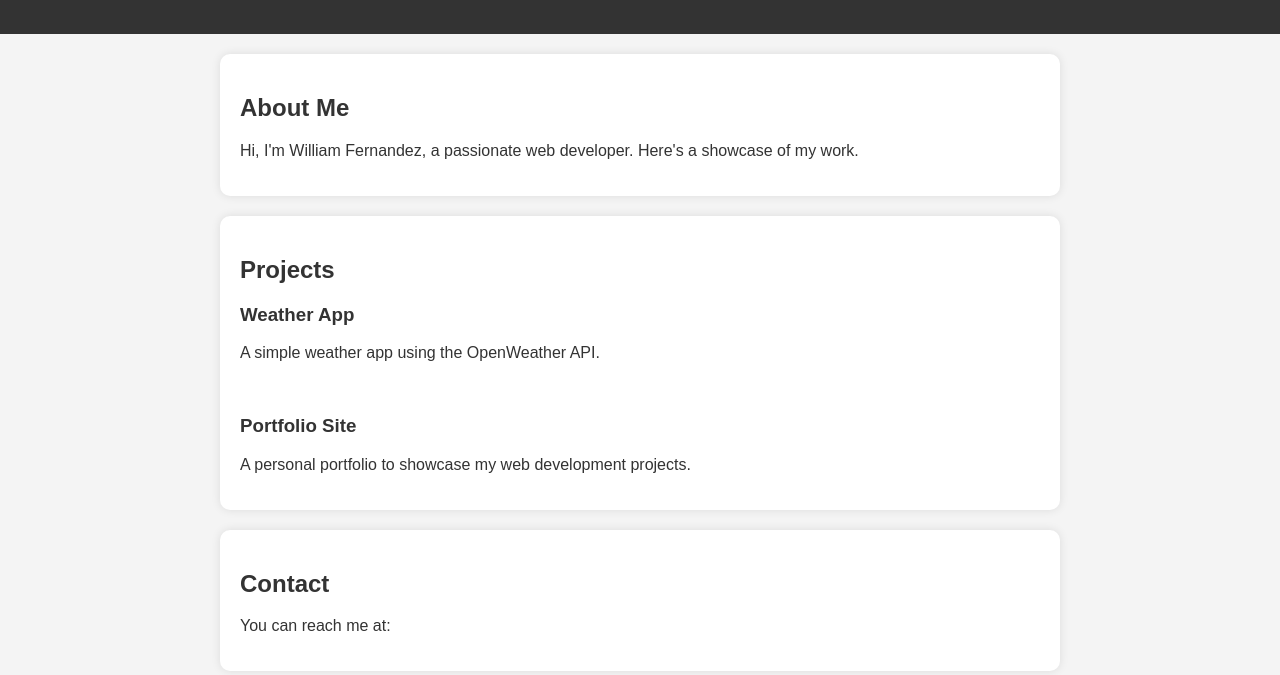
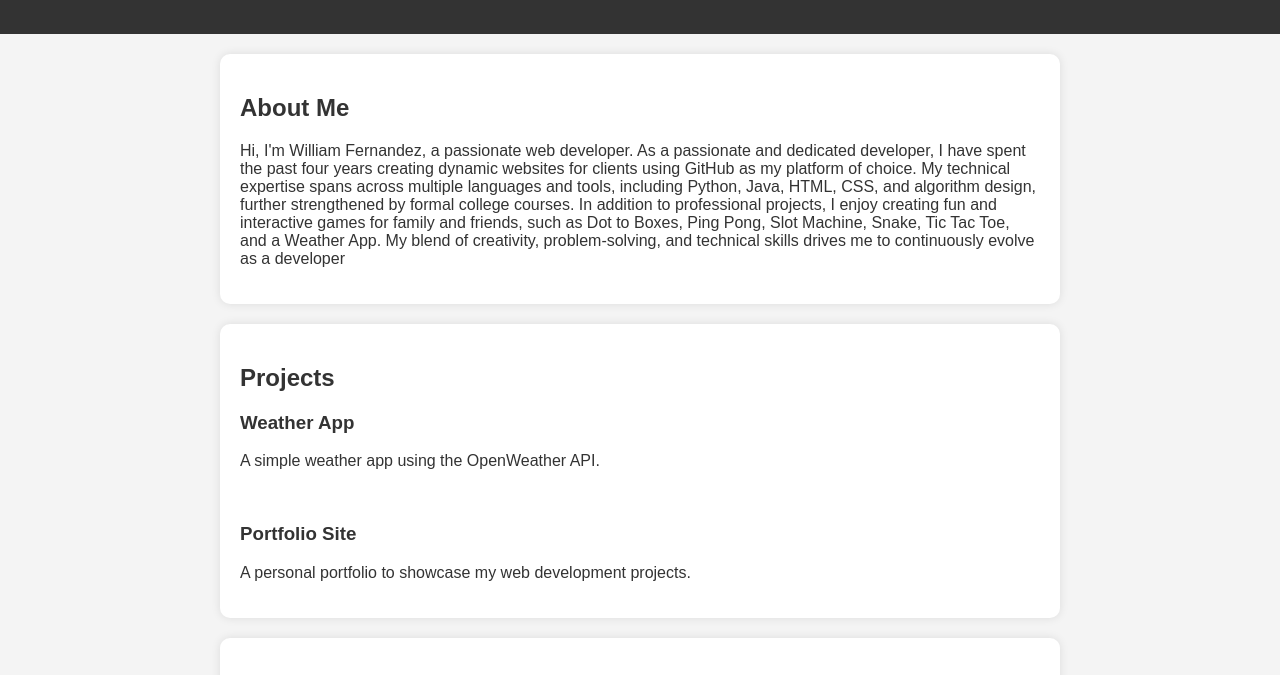
Before and after one commit to wfernandezd1/williamgfernandez.github.io, a plain HTML site: page index.html in a window 1280 px wide. Shown: the part 120-795 px from the top of the page. Drawn offline with Linux system fonts and the light colour scheme.

Commit message:
Update index.html

```diff
--- a/index.html
+++ b/index.html
@@ -20,7 +20,7 @@
 
     <section id="about">
         <h2>About Me</h2>
-        <p>Hi, I'm William Fernandez, a passionate web developer. Here's a showcase of my work.</p>
+        <p>Hi, I'm William Fernandez, a passionate web developer. As a passionate and dedicated developer, I have spent the past four years creating dynamic websites for clients using GitHub as my platform of choice. My technical expertise spans across multiple languages and tools, including Python, Java, HTML, CSS, and algorithm design, further strengthened by formal college courses. In addition to professional projects, I enjoy creating fun and interactive games for family and friends, such as Dot to Boxes, Ping Pong, Slot Machine, Snake, Tic Tac Toe, and a Weather App. My blend of creativity, problem-solving, and technical skills drives me to continuously evolve as a developer</p>
     </section>
 
     <section id="projects">
```
